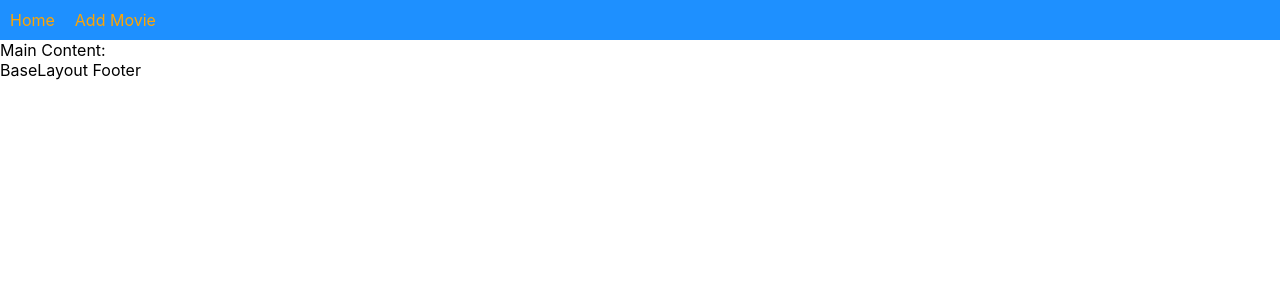
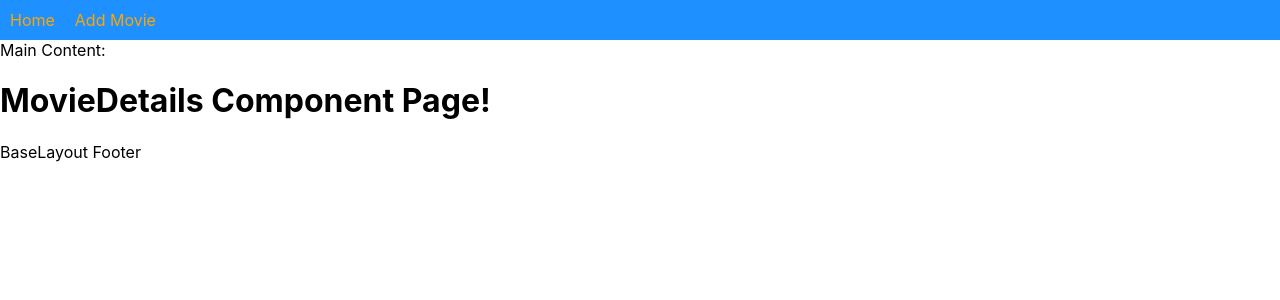
Before and after one commit to heggy231/intro-react-router-dom, a React (Create React App) app: page /movies/1 in a window 1280 px wide. Shown: the top 300 px of the page. Built offline with nearby package versions, Linux system fonts and the light colour scheme.

Commit message:
create movies/45 route

```diff
--- /dev/null
+++ b/src/components/MovieDetails.js
@@ -0,0 +1,11 @@
+import React from "react";
+
+const MovieDetails = () => {
+  return (
+    <div>
+      <h1>MovieDetails Component Page!</h1>
+    </div>
+  );
+};
+
+export default MovieDetails;
--- a/src/index.js
+++ b/src/index.js
@@ -7,6 +7,7 @@ import AddMovie from './components/AddMovie';
 import BaseLayout from './components/BaseLayout';
 
 import { BrowserRouter, Switch, Route } from 'react-router-dom';
+import MovieDetails from './components/MovieDetails';
 
 ReactDOM.render(
   <React.StrictMode>
@@ -15,6 +16,7 @@ ReactDOM.render(
         <Switch>
           <Route component={App} path="/" exact />
           <Route component={AddMovie} path="/add-movie" />
+          <Route component={MovieDetails} path="/movies/:movieId" />
         </Switch>
       </BaseLayout>
     </BrowserRouter>
```
Also changed, not shown: 1 other file (tests, documents, lock files or other folders).
